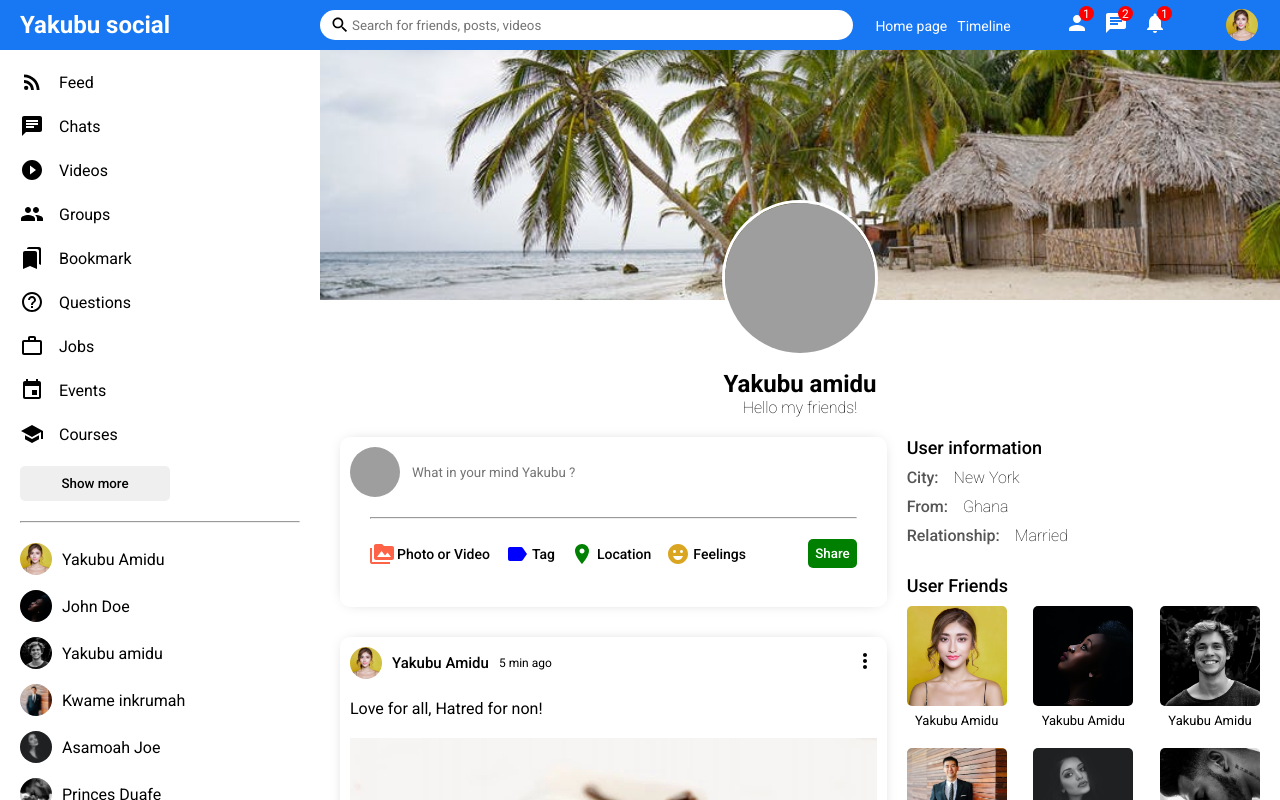
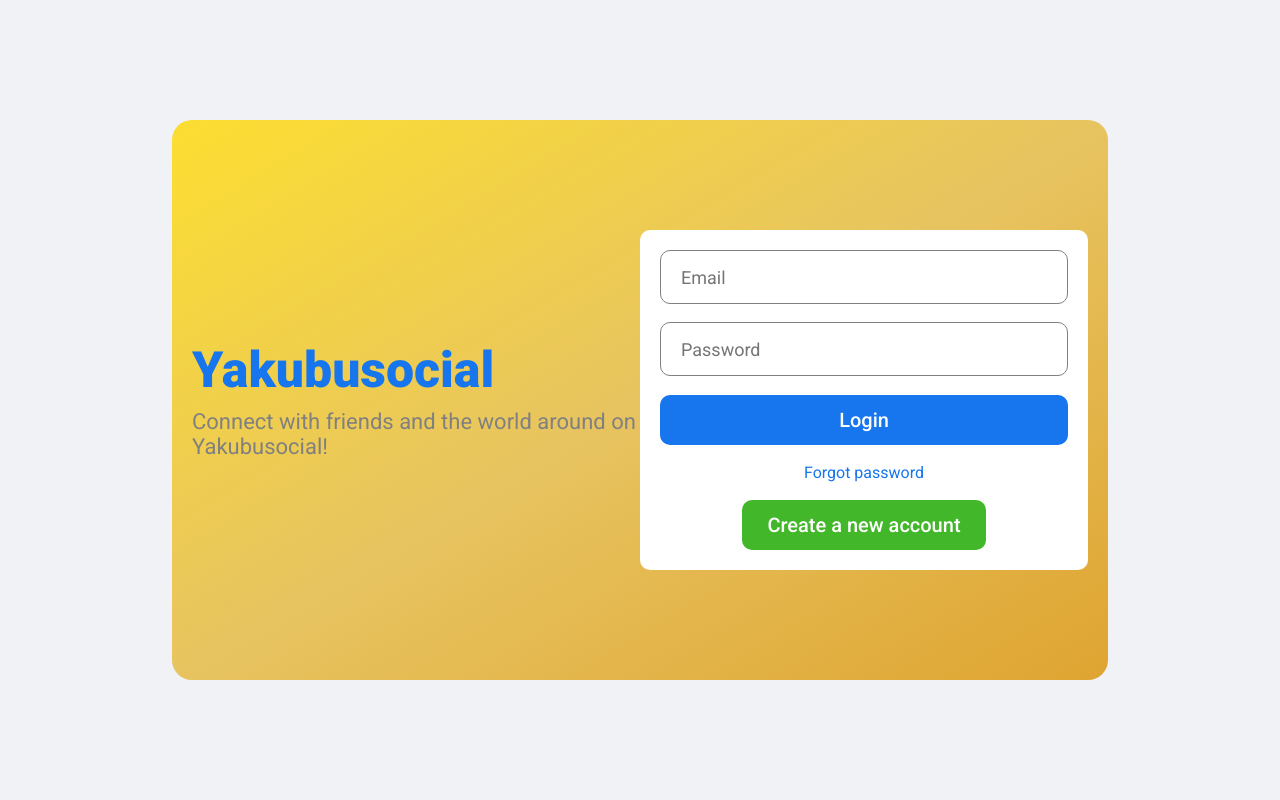
Before and after one commit to YakubuAmidu/yakubu-social-media-1, a React (Create React App) app: page / in a window 1280 px wide. Shown: the top 800 px of the page. Built offline with nearby package versions, Linux system fonts and the light colour scheme; grey boxes are pictures that could not be loaded.

Commit message:
Initial commit

```diff
--- a/src/App.js
+++ b/src/App.js
@@ -1,13 +1,15 @@
 import React from 'react';
 
 // import Home from '../src/pages/home/home';
-import Profile from '../src/pages/Profile/Profile';
+// import Profile from './pages/profile/profile';
+import Login from './pages/login/login';
 
 function App() {
   return (
     <div>
       {/* <Home /> */}
-      <Profile />
+      {/* <Profile /> */}
+      <Login />
     </div>
   );
 }
--- a/src/components/RightBar/Rightbar.js
+++ b/src/components/RightBar/Rightbar.js
@@ -1,31 +1,31 @@
 import './Rightbar.scss';
 
-import { Users } from '../DummyData/DummyData';
-import Online from '../Online/Online';
+// import { Users } from '../DummyData/DummyData';
+// import Online from '../Online/Online';
 
 export default function Rightbar({ profile }) {
 
-  const HomeRightbar = () => {
-    return (
-      <>
-       <div className='birthdayContainer'>
-          <img className='birthdayImg' src='/assets/gift.png' alt='img' />
-          <span className='birthdayText'>
-            <b>Polar foster </b> and <b>3 other friends </b>have birthday today!
-          </span>
-        </div>
-        <img className='rightbarAd' src='/assets/ad.png' alt='img' />
-        <h4 className='rightbarTitle'>Online friends!</h4>
-        <ul className='rightbarFriendList'>
-         {
-          Users.map((u) => (
-            <Online key={u.id} user={u} />
-          ))
-         }
-        </ul>
-      </>
-    )
-  };
+  // const HomeRightbar = () => {
+  //   return (
+  //     <>
+  //      <div className='birthdayContainer'>
+  //         <img className='birthdayImg' src='/assets/gift.png' alt='img' />
+  //         <span className='birthdayText'>
+  //           <b>Polar foster </b> and <b>3 other friends </b>have birthday today!
+  //         </span>
+  //       </div>
+  //       <img className='rightbarAd' src='/assets/ad.png' alt='img' />
+  //       <h4 className='rightbarTitle'>Online friends!</h4>
+  //       <ul className='rightbarFriendList'>
+  //        {
+  //         Users.map((u) => (
+  //           <Online key={u.id} user={u} />
+  //         ))
+  //        }
+  //       </ul>
+  //     </>
+  //   )
+  // };
 
   const ProfileRightbar = () => {
     return (
--- a/src/pages/Profile/Profile.js
+++ b/src/pages/Profile/Profile.js
@@ -3,7 +3,7 @@
 import Feed from '../../components/Feed/Feed';
 import Rightbar from '../../components/RightBar/Rightbar';
 
-import './Profile.scss';
+import './profile.scss';
 
 export default function profile() {
   return (
--- /dev/null
+++ b/src/pages/login/login.js
@@ -0,0 +1,25 @@
+import './login.scss';
+
+export default function login() {
+  return (
+    <div className='login'>
+      <div className='loginWrapper'>
+        <div className='loginLeft'>
+          <h3 className='loginLogo'>Yakubusocial</h3>
+          <span className='loginDesc'>
+            Connect with friends and the world around on Yakubusocial!
+          </span>
+        </div>
+        <div className='loginRight'>
+          <div className='loginBox'>
+            <input placeholder='Email' className='loginInput' />
+            <input placeholder='Password' className="loginInput" />
+            <button className='loginButton'>Login</button>
+            <span className='loginForgot'>Forgot password</span>
+            <button className="loginRegisterButton">Create a new account</button>
+          </div>
+        </div>
+      </div>
+    </div>
+  )
+}
--- /dev/null
+++ b/src/pages/login/login.scss
@@ -0,0 +1,92 @@
+.login {
+  width: 100vw;
+  height: 100vh;
+  background-color: #f0f2f5;
+  display: flex;
+  justify-content: center;
+  align-items: center;
+};
+
+.loginWrapper {
+  width: 70%;
+  height: 70%;
+  padding: 0 20px;
+  background-image:
+  linear-gradient(to right bottom,
+   rgba(255, 217, 0, 0.8),
+    rgba(229, 184, 59, 0.8),
+    rgba(218, 145, 0, 0.8)
+  );
+  border-radius: 20px;
+  display: flex;
+};
+
+.loginLeft, .loginRight {
+  display: flex;
+  flex: 1;
+  flex-direction: column;
+  justify-content: center;
+};
+
+.loginLogo {
+  font-size: 50px;
+  font-weight: 800;
+  color: #1775ee;
+  margin-bottom: 10px;
+};
+
+.loginDesc {
+  font-size: 22px;
+  color: gray;
+};
+
+.loginBox {
+  height: 300px;
+  padding: 20px;
+  background-color: #fff;
+  border-radius: 10px;
+  display: flex;
+  flex-direction: column;
+  justify-content: space-between;
+};
+
+.loginInput:focus {
+  outline: none;
+}
+
+.loginInput {
+  height: 50px;
+  border-radius: 10px;
+  border: 1px solid gray;
+  font-size: 18px;
+  padding-left: 20px;
+};
+
+.loginButton {
+  height: 50px;
+  border-radius: 10px;
+  border: none;
+  background-color: #1775ee;
+  color: #fff;
+  font-size: 20px;
+  font-weight: 500;
+  cursor: pointer;
+};
+
+.loginForgot {
+  text-align: center;
+  color: #1775ee;
+};
+
+.loginRegisterButton {
+  width: 60%;
+  align-self: center;
+  height: 50px;
+  border-radius: 10px;
+  border: none;
+  background-color: #42b72a;
+  color: #fff;
+  font-size: 20px;
+  font-weight: 500;
+  cursor: pointer;
+}
```
